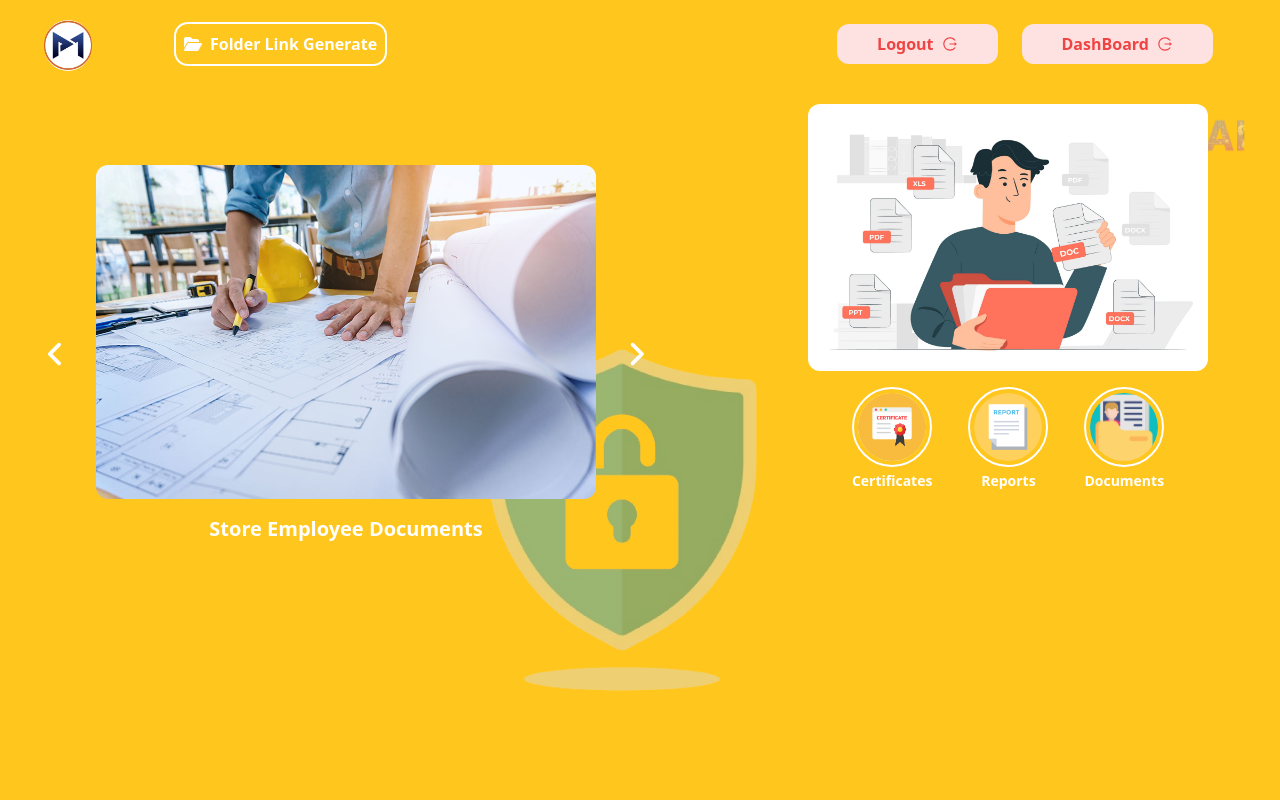
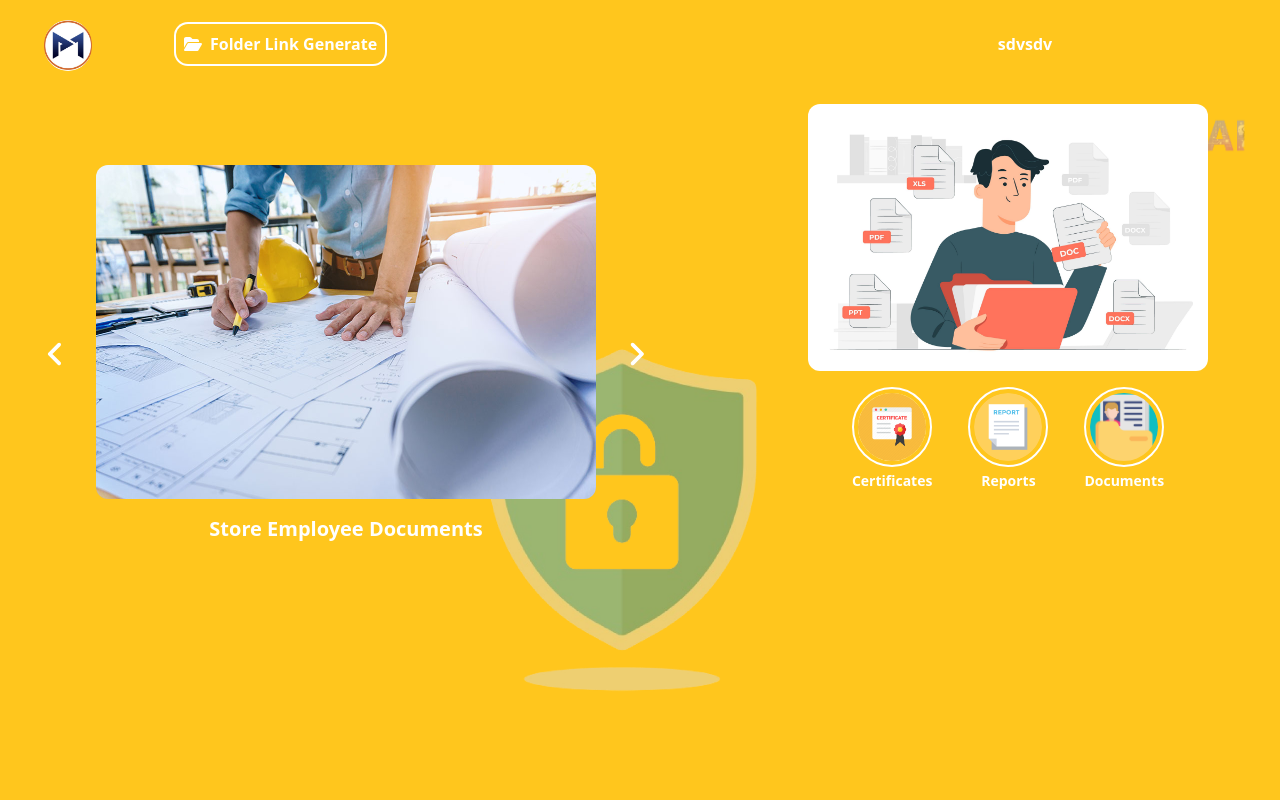
Before and after one commit to umair-bijapure/Deck-Docs-Frontend, a Next.js app: page / in a window 1280 px wide. Shown: the top 800 px of the page. Built offline with nearby package versions, Linux system fonts and the light colour scheme; sample sign-in values are in the browser's storage.

Commit message:
my documents hydra error withou login on home solved

```diff
--- a/src/app/components/MainNavbar.tsx
+++ b/src/app/components/MainNavbar.tsx
@@ -22,6 +22,8 @@ const MainNavbar: React.FC<{ contractorId: string, onLoginClick: () => void, onR
   const [isPopupLogin, setPopupLogin] = useState(false);
   const floatingMenuRef = useRef<HTMLDivElement | null>(null);
   const [isInputVisible, setInputVisible] = useState(false);
+  const [hydrated, setHydrated] = useState(false);
+  const [isLoggedIn, setIsLoggedIn] = useState(false);
 
   useEffect(() => {
     const handleClickOutside = (event: MouseEvent) => {
@@ -36,30 +38,37 @@ const MainNavbar: React.FC<{ contractorId: string, onLoginClick: () => void, onR
     };
   }, []);
 
+  useEffect(() => {
+    setIsLoggedIn(isUserLoggedIn());
+    setHydrated(true);
+
+    if (!isUserLoggedIn()) {
+      router.replace('/');
+      logOutUser();
+    }
+  }, [router]);
+
+  const handleLogout = () => {
+    logOutUser();
+    router.push('/');
+  };
+
+  const handleDashboard = () => {
+    router.push(`/${encodeURIComponent(contractorId)}/dashboard/`);
+  };
+
   const toggleInput = () => {
     setInputVisible(!isInputVisible);
   };
-  useEffect(()=>{
-    if(!isUserLoggedIn()){
-      router.replace("/");
-      logOutUser();
-    }
 
-  }, [router])
-  const handleLogout = () => {
-    logOutUser();
-    router.push("/");
-  };
-
-  const handleDashboard = () => {
-
-    router.push(`/${encodeURIComponent(contractorId)}/dashboard/`);
-  };
+  if (!hydrated) {
+    return null; // Return null or a loading indicator while hydrating
+  }
 
   return (
     <div className='no-scrollbar'>
 
-      <div className="hidden sm:flex justify-between items-center font-bold w-full h-auto bg-[color:var(--primaryColor)] no-scrollbar">
+<div className="hidden sm:flex justify-between items-center font-bold w-full h-auto bg-[color:var(--primaryColor)] no-scrollbar">
         <div className="flex ml-6 p-4 space-x-20">
           <Link href="/">
             <div className="w-10 h-10 sm:w-12 sm:h-12 md:w-14 md:h-14 lg:w-18 lg:h-18 rounded-full p-1 hover:scale-105 duration-100">
@@ -72,33 +81,56 @@ const MainNavbar: React.FC<{ contractorId: string, onLoginClick: () => void, onR
               />
             </div>
           </Link>
-          <button className='ring-2 m-2 p-2 pl-2 pr-2 ring-white text-white shadow-mg rounded-xl hover:bg-white hover:text-[color:var(--primaryColor)] flex items-center justify-center gap-x-2 hover:scale-105 duration-100' onClick={onVshareClick} ><FontAwesomeIcon icon={faFolderOpen}/> Folder Link Generate</button>
-
+          <button
+            className="ring-2 m-2 p-2 pl-2 pr-2 ring-white text-white shadow-mg rounded-xl hover:bg-white hover:text-[color:var(--primaryColor)] flex items-center justify-center gap-x-2 hover:scale-105 duration-100"
+            onClick={onVshareClick}
+          >
+            <FontAwesomeIcon icon={faFolderOpen} /> Folder Link Generate
+          </button>
         </div>
 
-        <div className='w-[510px] max-auto p-4'>
-          <div className='flex items-center justify-center gap-x-6 text-white'>
-            {!isUserLoggedIn() ? (
+        <div className="w-[510px] max-auto p-4">
+          <div className="flex items-center justify-center gap-x-6 text-white">
+            {!isLoggedIn ? (
               <>
                 <Link href="/contact">
-                  <button className='hover:ring-2 m-2 p-2 ring-white shadow-mg rounded-xl hover:bg-white hover:text-[color:var(--primaryColor)] hover:scale-105 duration-100' >Contact</button>
+                  <button className="hover:ring-2 m-2 p-2 ring-white shadow-mg rounded-xl hover:bg-white hover:text-[color:var(--primaryColor)] hover:scale-105 duration-100">
+                    Contact
+                  </button>
                 </Link>
                 <Link href="/about">
-                  <button className='hover:ring-2 m-2 p-2 ring-white shadow-mg rounded-xl hover:bg-white hover:text-[color:var(--primaryColor)] hover:scale-105 duration-100' >About</button>
+                  <button className="hover:ring-2 m-2 p-2 ring-white shadow-mg rounded-xl hover:bg-white hover:text-[color:var(--primaryColor)] hover:scale-105 duration-100">
+                    About
+                  </button>
                 </Link>
-                <button className='ring-2 m-2 p-2 pl-4 pr-4 ring-white shadow-mg rounded-xl hover:bg-white hover:text-[color:var(--primaryColor)] hover:scale-105 duration-100'onClick={onLoginClick}>Login</button>
-
-                <button className='ring-2 m-2 p-2 pl-2 pr-2 ring-white shadow-mg rounded-xl hover:bg-white hover:text-[color:var(--primaryColor)] hover:scale-105 duration-100' onClick={onRegisterClick}>Register</button>
-
+                <button
+                  className="ring-2 m-2 p-2 pl-4 pr-4 ring-white shadow-mg rounded-xl hover:bg-white hover:text-[color:var(--primaryColor)] hover:scale-105 duration-100"
+                  onClick={onLoginClick}
+                >
+                  Login
+                </button>
+                <button
+                  className="ring-2 m-2 p-2 pl-2 pr-2 ring-white shadow-mg rounded-xl hover:bg-white hover:text-[color:var(--primaryColor)] hover:scale-105 duration-100"
+                  onClick={onRegisterClick}
+                >
+                  Register
+                </button>
               </>
             ) : (
               <>
-              <button onClick={handleLogout} className='flex items-center hover:bg-red-200 justify-center gap-x-2 text-red-500 bg-red-100 p-2 pl-10 pr-10 rounded-xl font-semibold hover:scale-110 duration-100'>
-                Logout <AiOutlineLogout />
-              </button>
-              <button onClick={handleDashboard} className='flex items-center hover:bg-red-200 justify-center gap-x-2 text-red-500 bg-red-100 p-2 pl-10 pr-10 rounded-xl font-semibold hover:scale-110 duration-100'>
-                  DashBoard <AiOutlineLogout />
-              </button>
+              <p>sdvsdv</p>
+                {/* <button
+                  onClick={handleLogout}
+                  className="flex items-center hover:bg-red-200 justify-center gap-x-2 text-red-500 bg-red-100 p-2 pl-10 pr-10 rounded-xl font-semibold hover:scale-110 duration-100"
+                >
+                  Logout <AiOutlineLogout />
+                </button>
+                <button
+                  onClick={handleDashboard}
+                  className="flex items-center hover:bg-red-200 justify-center gap-x-2 text-red-500 bg-red-100 p-2 pl-10 pr-10 rounded-xl font-semibold hover:scale-110 duration-100"
+                >
+                  Dashboard <AiOutlineLogout />
+                </button> */}
               </>
             )}
           </div>
@@ -106,30 +138,48 @@ const MainNavbar: React.FC<{ contractorId: string, onLoginClick: () => void, onR
       </div>
 
       <div className="sm:hidden floating-menu" ref={floatingMenuRef}>
-        <button className="flex items-between floating-menu-button-logout" onClick={toggleInput}>
+        <button
+          className="flex items-between floating-menu-button-logout"
+          onClick={toggleInput}
+        >
           <AiOutlineMenu />
         </button>
 
         {isInputVisible && (
           <div className="floating-menu-content-logout">
-            <div className='p-2 flex flex-col items-center space-y-4'>
-              {!isUserLoggedIn() ? (
+            <div className="p-2 flex flex-col items-center space-y-4">
+              {!isLoggedIn ? (
                 <>
                   <Link href="/contact">
-                    <CommonButtonSolidBlue text='Contact' className='pl-10 pr-10 hover:text-white hover:bg-[color:var(--primaryColor)] pt-1 pb-1 rounded-md' />
+                    <CommonButtonSolidBlue
+                      text="Contact"
+                      className="pl-10 pr-10 hover:text-white hover:bg-[color:var(--primaryColor)] pt-1 pb-1 rounded-md"
+                    />
                   </Link>
                   <Link href="/about">
-                    <CommonButtonSolidBlue text='About' className='pl-10 pr-10 hover:text-white hover:bg-[color:var(--primaryColor)] pt-1 pb-1 rounded-md' />
+                    <CommonButtonSolidBlue
+                      text="About"
+                      className="pl-10 pr-10 hover:text-white hover:bg-[color:var(--primaryColor)] pt-1 pb-1 rounded-md"
+                    />
                   </Link>
                   <Link href="/auth/login" onClick={onLoginClick}>
-                    <CommonButtonSolidBlue text='Login' className='pl-10 pr-10 hover:text-white hover:bg-[color:var(--primaryColor)] pt-1 pb-1 rounded-md' />
+                    <CommonButtonSolidBlue
+                      text="Login"
+                      className="pl-10 pr-10 hover:text-white hover:bg-[color:var(--primaryColor)] pt-1 pb-1 rounded-md"
+                    />
                   </Link>
                   <Link href="/auth/signup" onClick={onRegisterClick}>
-                    <CommonButtonSolidBlue text='Register' className='pl-10 pr-10 hover:text-white hover:bg-[color:var(--primaryColor)] pt-1 pb-1 rounded-md' />
+                    <CommonButtonSolidBlue
+                      text="Register"
+                      className="pl-10 pr-10 hover:text-white hover:bg-[color:var(--primaryColor)] pt-1 pb-1 rounded-md"
+                    />
                   </Link>
                 </>
               ) : (
-                <button onClick={handleLogout} className='flex items-center hover:bg-red-200 justify-center gap-x-2 text-red-500 bg-red-100 p-2 pl-10 pr-10 rounded-xl font-semibold'>
+                <button
+                  onClick={handleLogout}
+                  className="flex items-center hover:bg-red-200 justify-center gap-x-2 text-red-500 bg-red-100 p-2 pl-10 pr-10 rounded-xl font-semibold"
+                >
                   Logout <AiOutlineLogout />
                 </button>
               )}
--- a/src/app/components/common/tabs.tsx
+++ b/src/app/components/common/tabs.tsx
@@ -324,7 +324,7 @@ const availableTabs: Tab[] = [
   {
     name: 'My Documents',
     permission: 'ViewMyDocuments',
-    content: <ProjectDocuments project_name={profile_data.pro_team_id} contractorId={username} recieved_folders={profile_data?.recieved_folders} />,
+    content: <ProjectDocuments project_name={'General'} contractorId={username} recieved_folders={profile_data?.recieved_folders} />,
     icon:  <FaFolder/>
   },
   {
```
Also changed, not shown: 1 other file (tests, documents, lock files or other folders).
